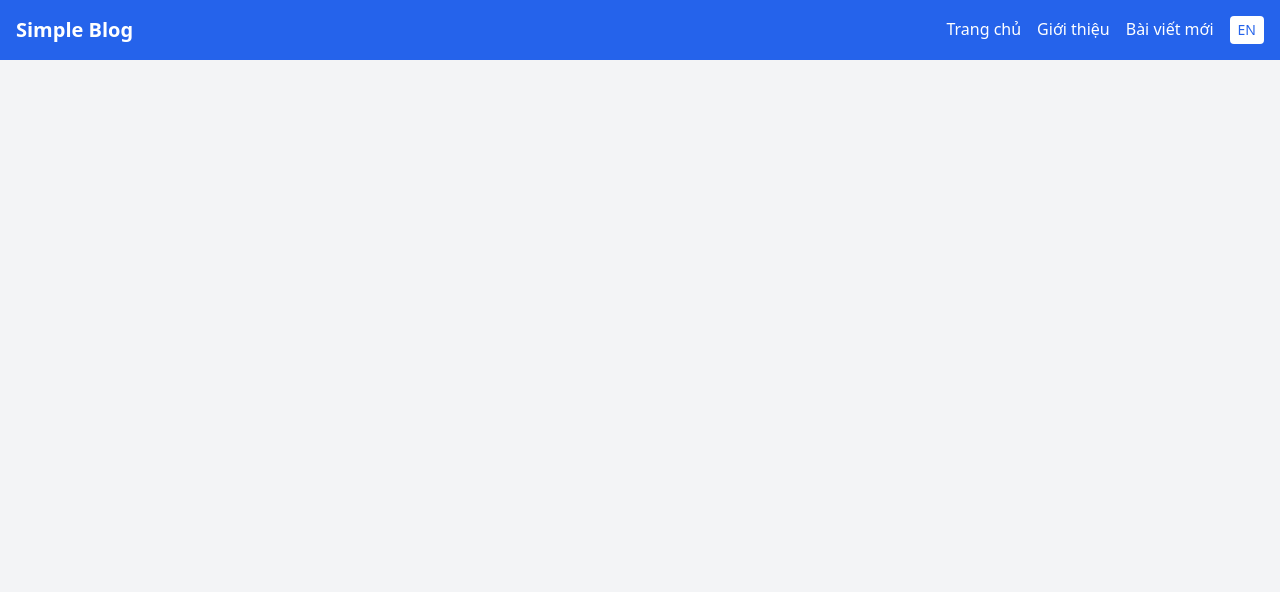
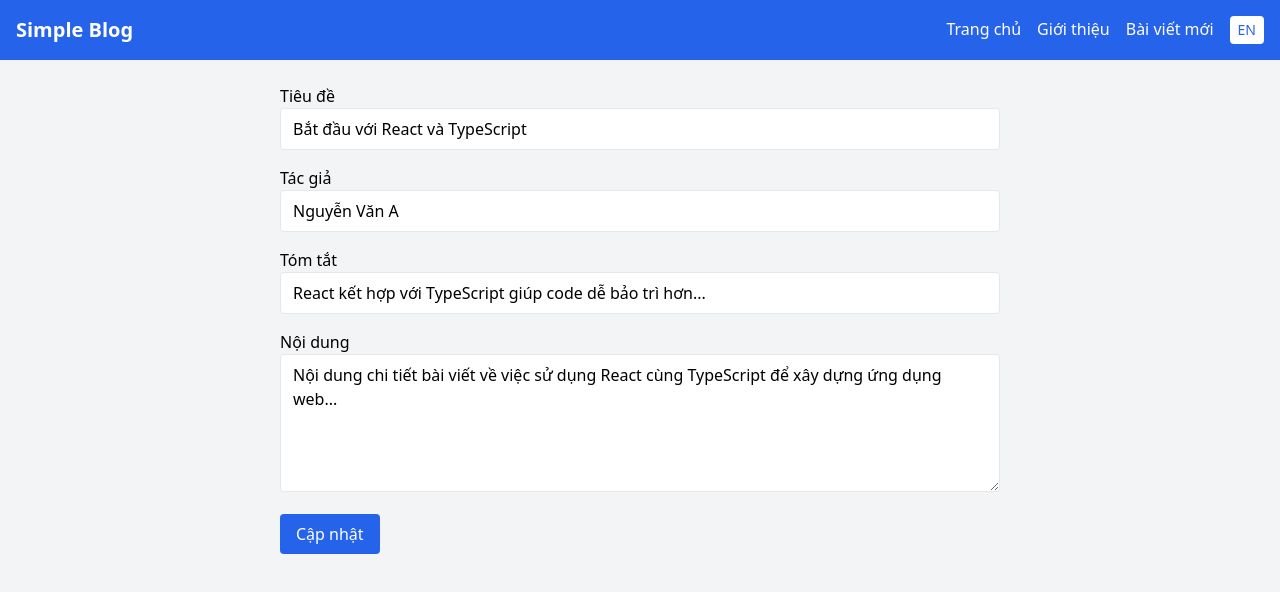
Before and after one commit to letungbaoan/ThucHanhReactJs, a React (Vite) app: page /edit-post/1 in a window 1280 px wide. Shown: the top 592 px of the page. Built offline with nearby package versions, Linux system fonts and the light colour scheme.

Commit message:
Module 8

```diff
--- a/eslint.config.mjs
+++ b/eslint.config.mjs
@@ -20,7 +20,8 @@ export default defineConfig([
       ...reactPlugin.configs.recommended.rules,
       ...reactHooks.configs.recommended.rules,
       'prettier/prettier': 'warn',
-      'react/react-in-jsx-scope': 'off'
+      'react/react-in-jsx-scope': 'off',
+      'react/prop-types': 'off'
     },
     settings: {
       react: {
--- a/package.json
+++ b/package.json
@@ -15,7 +15,8 @@
     "react": "^19.1.1",
     "react-dom": "^19.1.1",
     "react-i18next": "^16.0.0",
-    "react-router-dom": "^6.30.1"
+    "react-router-dom": "^6.30.1",
+    "react-toastify": "^11.0.5"
   },
   "devDependencies": {
     "@eslint/js": "^9.36.0",
--- a/src/App.tsx
+++ b/src/App.tsx
@@ -7,6 +7,9 @@ import Home from './pages/Home'
 import PostDetail from './pages/PostDetail'
 import About from './pages/About'
 import PostForm from './pages/PostForm'
+import EditPostWrapper from './pages/EditPostWrapper'
+import { ToastContainer } from 'react-toastify'
+import 'react-toastify/dist/ReactToastify.css'
 
 const STORAGE_KEY = 'blogPosts'
 
@@ -39,15 +42,30 @@ const App: React.FC = () => {
 
   return (
     <Router>
+      <ToastContainer position='top-right' autoClose={3000} />
       <div className='min-h-screen bg-gray-100'>
         <Header title='Simple Blog' />
 
         <main className='mx-auto max-w-3xl p-6'>
           <Routes>
             <Route path='/' element={<Home posts={posts} />} />
-            <Route path='/post/:id' element={<PostDetail posts={posts} />} />
+            <Route
+              path='/post/:id'
+              element={<PostDetail posts={posts} onDelete={(id) => setPosts(posts.filter((p) => p.id !== id))} />}
+            />
             <Route path='/about' element={<About />} />
-            <Route path='/new-post' element={<PostForm onAddPost={(newPost) => setPosts([...posts, newPost])} />} />
+            <Route path='/new-post' element={<PostForm onSubmit={(newPost) => setPosts([...posts, newPost])} />} />
+            <Route
+              path='/edit-post/:id'
+              element={
+                <EditPostWrapper
+                  posts={posts}
+                  onUpdatePost={(updated) => {
+                    setPosts(posts.map((p) => (p.id === updated.id ? updated : p)))
+                  }}
+                />
+              }
+            />
           </Routes>
         </main>
       </div>
--- a/src/i18n.ts
+++ b/src/i18n.ts
@@ -16,7 +16,9 @@ i18n.use(initReactI18next).init({
       postcard: en.postcard,
       postdetail: en.postdetail,
       about: en.about,
-      newpost: en.newpost
+      newpost: en.newpost,
+      editpostwrapper: en.editpostwrapper,
+      common: en.common
     },
     vi: {
       translation: {
@@ -29,11 +31,15 @@ i18n.use(initReactI18next).init({
       postcard: vi.postcard,
       postdetail: vi.postdetail,
       about: vi.about,
-      newpost: vi.newpost
+      newpost: vi.newpost,
+      editpostwrapper: vi.editpostwrapper,
+      common: vi.common
     }
   },
   lng: 'vi',
   fallbackLng: 'en',
+  ns: ['translation', 'newpost', 'common', 'postcard', 'postdetail', 'about', 'editpostwrapper'],
+  defaultNS: 'translation',
   interpolation: {
     escapeValue: false
   }
--- a/src/locales/en.json
+++ b/src/locales/en.json
@@ -7,7 +7,9 @@
     "readMore": "Read more"
   },
   "postdetail": {
-    "notFound": "Post not found"
+    "notFound": "Post not found",
+    "edit": "Edit",
+    "delete": "Delete"
   },
   "about": {
     "title": "About",
@@ -19,6 +21,19 @@
     "formAuthor": "Author",
     "formExcerpt": "Excerpt",
     "formContent": "Content",
-    "submit": "Add"
+    "submit": "Add",
+    "update": "Update",
+    "titleRequired": "Title is required.",
+    "authorRequired": "Author is required.",
+    "excerptRequired": "Excerpt is required.",
+    "contentRequired": "Content is required."
+  },
+  "editpostwrapper": {
+    "notFound": "Post not found"
+  },
+  "common": {
+    "updateSuccess": "Post updated successfully!",
+    "createSuccess": "New post created successfully!",
+    "error": "An error occurred, please try again!"
   }
 }
--- a/src/locales/vi.json
+++ b/src/locales/vi.json
@@ -7,7 +7,9 @@
     "readMore": "Đọc thêm"
   },
   "postdetail": {
-    "notFound": "Không tìm thấy bài viết"
+    "notFound": "Không tìm thấy bài viết",
+    "edit": "Chỉnh sửa",
+    "delete": "Xóa"
   },
   "about": {
     "title": "Giới thiệu",
@@ -19,6 +21,19 @@
     "formAuthor": "Tác giả",
     "formExcerpt": "Tóm tắt",
     "formContent": "Nội dung",
-    "submit": "Thêm"
+    "submit": "Thêm",
+    "update": "Cập nhật",
+    "titleRequired": "Tiêu đề là bắt buộc.",
+    "authorRequired": "Tác giả là bắt buộc.",
+    "excerptRequired": "Tóm tắt là bắt buộc.",
+    "contentRequired": "Nội dung là bắt buộc."
+  },
+  "editpostwrapper": {
+    "notFound": "Không tìm thấy bài viết"
+  },
+  "common": {
+    "updateSuccess": "Cập nhật bài viết thành công!",
+    "createSuccess": "Thêm bài viết mới thành công!",
+    "error": "Đã xảy ra lỗi, vui lòng thử lại!"
   }
 }
--- /dev/null
+++ b/src/pages/EditPostWrapper.tsx
@@ -0,0 +1,21 @@
+import { useParams } from 'react-router-dom'
+import PostForm from './PostForm'
+import type { Post } from '../components/PostCard'
+import { useTranslation } from 'react-i18next'
+
+type Props = {
+  posts: Post[]
+  onUpdatePost: (post: Post) => void
+}
+
+const EditPostWrapper: React.FC<Props> = ({ posts, onUpdatePost }) => {
+  const { t } = useTranslation('editpostwrapper')
+  const { id } = useParams<{ id: string }>()
+  const post = posts.find((p) => p.id === Number(id))
+
+  if (!post) return <p>{t('notFound')}</p>
+
+  return <PostForm initialPost={post} onSubmit={onUpdatePost} />
+}
+
+export default EditPostWrapper
--- a/src/pages/PostDetail.tsx
+++ b/src/pages/PostDetail.tsx
@@ -1,18 +1,27 @@
 import React from 'react'
-import { useParams } from 'react-router-dom'
+import { Link, useNavigate, useParams } from 'react-router-dom'
 import type { Post } from '../components/PostCard'
 import { useTranslation } from 'react-i18next'
 
 type PostDetailProps = {
   posts: Post[]
+  onDelete: (id: number) => void
 }
 
-const PostDetail: React.FC<PostDetailProps> = ({ posts }) => {
+const PostDetail: React.FC<PostDetailProps> = ({ posts, onDelete }) => {
   const { t } = useTranslation('postdetail')
+  const navigate = useNavigate()
   const { id } = useParams<{ id: string }>()
   const post = posts.find((p) => p.id === Number(id))
 
   if (!post) return <p>{t('notFound')}</p>
+
+  const handleDelete = () => {
+    if (window.confirm('Bạn có chắc chắn muốn xóa bài viết này?')) {
+      onDelete(post.id)
+      navigate('/')
+    }
+  }
 
   return (
     <article className='rounded-lg border bg-white p-6 shadow-md'>
@@ -21,6 +30,14 @@ const PostDetail: React.FC<PostDetailProps> = ({ posts }) => {
         {post.author} • {post.date.toLocaleDateString('vi-VN')}
       </p>
       <div className='mt-4 text-gray-700'>{post.content}</div>
+      <div className='mt-4 flex gap-2'>
+        <Link to={`/edit-post/${post.id}`} className='rounded bg-yellow-500 px-4 py-2 text-white'>
+          {t('edit')}
+        </Link>
+        <button onClick={handleDelete} className='rounded bg-red-600 px-4 py-2 text-white'>
+          {t('delete')}
+        </button>
+      </div>
     </article>
   )
 }
--- a/src/pages/PostForm.tsx
+++ b/src/pages/PostForm.tsx
@@ -1,37 +1,61 @@
-// src/pages/PostForm.tsx
 import React, { useState } from 'react'
 import { useNavigate } from 'react-router-dom'
 import type { Post } from '../components/PostCard'
 import { useTranslation } from 'react-i18next'
+import { toast } from 'react-toastify'
 
 type PostFormProps = {
-  onAddPost: (newPost: Post) => void
+  onSubmit: (post: Post) => void
+  initialPost?: Post
 }
 
-const PostForm: React.FC<PostFormProps> = ({ onAddPost }) => {
-  const [title, setTitle] = useState('')
-  const [author, setAuthor] = useState('')
-  const [excerpt, setExcerpt] = useState('')
-  const [content, setContent] = useState('')
-  const { t } = useTranslation('newpost')
-
+const PostForm: React.FC<PostFormProps> = ({ onSubmit, initialPost }) => {
+  const [title, setTitle] = useState(initialPost?.title ?? '')
+  const [author, setAuthor] = useState(initialPost?.author ?? '')
+  const [excerpt, setExcerpt] = useState(initialPost?.excerpt ?? '')
+  const [content, setContent] = useState(initialPost?.content ?? '')
+  const [errors, setErrors] = useState<{ [key: string]: string }>({})
+  const { t } = useTranslation(['newpost', 'common'])
   const navigate = useNavigate()
 
   const handleSubmit = (e: React.FormEvent) => {
     e.preventDefault()
 
-    const newPost: Post = {
-      id: Date.now(),
-      title,
-      author,
-      excerpt,
-      content,
-      date: new Date()
+    const newErrors: { [key: string]: string } = {}
+    if (!title.trim()) newErrors.title = t('titleRequired')
+    if (!author.trim()) newErrors.author = t('authorRequired')
+    if (!excerpt.trim()) newErrors.excerpt = t('excerptRequired')
+    if (!content.trim()) newErrors.content = t('contentRequired')
+
+    if (Object.keys(newErrors).length > 0) {
+      setErrors(newErrors)
+      return
     }
 
-    onAddPost(newPost)
+    setErrors({})
+    try {
+      const newPost: Post = {
+        id: initialPost ? initialPost.id : Date.now(),
+        title: title.trim(),
+        author: author.trim(),
+        excerpt: excerpt.trim(),
+        content: content.trim(),
+        date: initialPost ? initialPost.date : new Date()
+      }
 
-    navigate('/')
+      onSubmit(newPost)
+
+      if (initialPost) {
+        toast.success(t('common:updateSuccess'))
+      } else {
+        toast.success(t('common:createSuccess'))
+      }
+
+      navigate(initialPost ? `/post/${newPost.id}` : '/')
+    } catch (error) {
+      console.error(error)
+      toast.error(t('common:error'))
+    }
   }
 
   return (
@@ -43,8 +67,8 @@ const PostForm: React.FC<PostFormProps> = ({ onAddPost }) => {
           value={title}
           onChange={(e) => setTitle(e.target.value)}
           className='w-full rounded border px-3 py-2'
-          required
         />
+        {errors.title && <p className='text-sm text-red-500'>{errors.title}</p>}
       </div>
       <div>
         <label className='block font-medium'>{t('formAuthor')}</label>
@@ -53,8 +77,8 @@ const PostForm: React.FC<PostFormProps> = ({ onAddPost }) => {
           value={author}
           onChange={(e) => setAuthor(e.target.value)}
           className='w-full rounded border px-3 py-2'
-          required
         />
+        {errors.author && <p className='text-sm text-red-500'>{errors.author}</p>}
       </div>
       <div>
         <label className='block font-medium'>{t('formExcerpt')}</label>
@@ -63,8 +87,8 @@ const PostForm: React.FC<PostFormProps> = ({ onAddPost }) => {
           value={excerpt}
           onChange={(e) => setExcerpt(e.target.value)}
           className='w-full rounded border px-3 py-2'
-          required
         />
+        {errors.excerpt && <p className='text-sm text-red-500'>{errors.excerpt}</p>}
       </div>
       <div>
         <label className='block font-medium'>{t('formContent')}</label>
@@ -73,11 +97,11 @@ const PostForm: React.FC<PostFormProps> = ({ onAddPost }) => {
           onChange={(e) => setContent(e.target.value)}
           className='w-full rounded border px-3 py-2'
           rows={5}
-          required
         />
+        {errors.content && <p className='text-sm text-red-500'>{errors.content}</p>}
       </div>
       <button type='submit' className='rounded bg-blue-600 px-4 py-2 text-white hover:bg-blue-700'>
-        {t('submit')}
+        {initialPost ? t('update') : t('submit')}
       </button>
     </form>
   )
```
Also changed, not shown: 1 other file (tests, documents, lock files or other folders).
